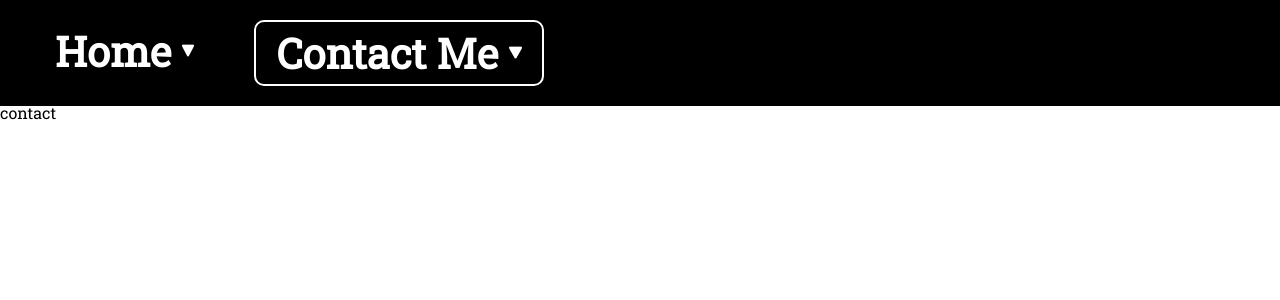
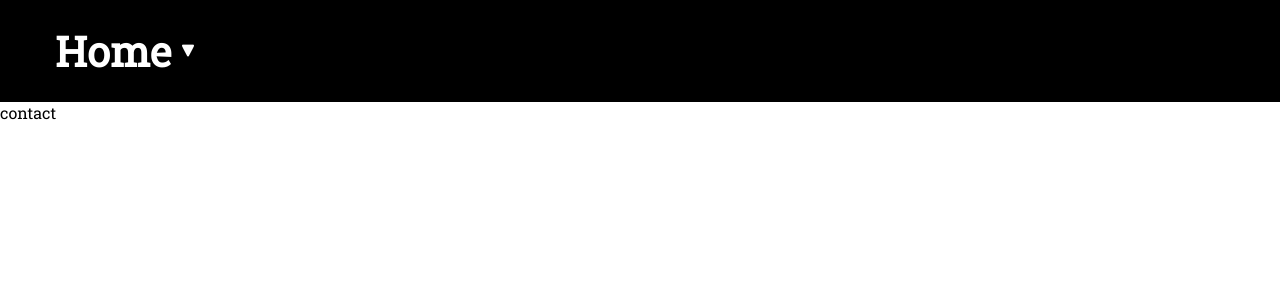
Before and after one commit to Konseyy/portfolio, a Next.js app: page /contact in a window 1280 px wide. Shown: the top 300 px of the page. Built offline with nearby package versions, Linux system fonts and the light colour scheme.

Commit message:
removed bad nav section

```diff
--- a/components/Layout.tsx
+++ b/components/Layout.tsx
@@ -71,19 +71,19 @@ const Layout: FC = ({ children }) => {
 							},
 						],
 					},
-					{
-						displayTitle: 'contact me',
-						pagePath: '/contact',
-						sections: [
-							{
-								sectionTitle: 'Email me',
-								sectionId: 'contact',
-								onClick: () => {
-									router.push('mailto:vgbukalders@gmail.com');
-								},
-							},
-						],
-					},
+					// {
+					// 	displayTitle: 'contact me',
+					// 	pagePath: '/contact',
+					// 	sections: [
+					// 		{
+					// 			sectionTitle: 'Email me',
+					// 			sectionId: 'contact',
+					// 			onClick: () => {
+					// 				router.push('mailto:vgbukalders@gmail.com');
+					// 			},
+					// 		},
+					// 	],
+					// },
 				]}
 			/>
 			<div style={{ paddingTop: 105 }}>{children}</div>
```
